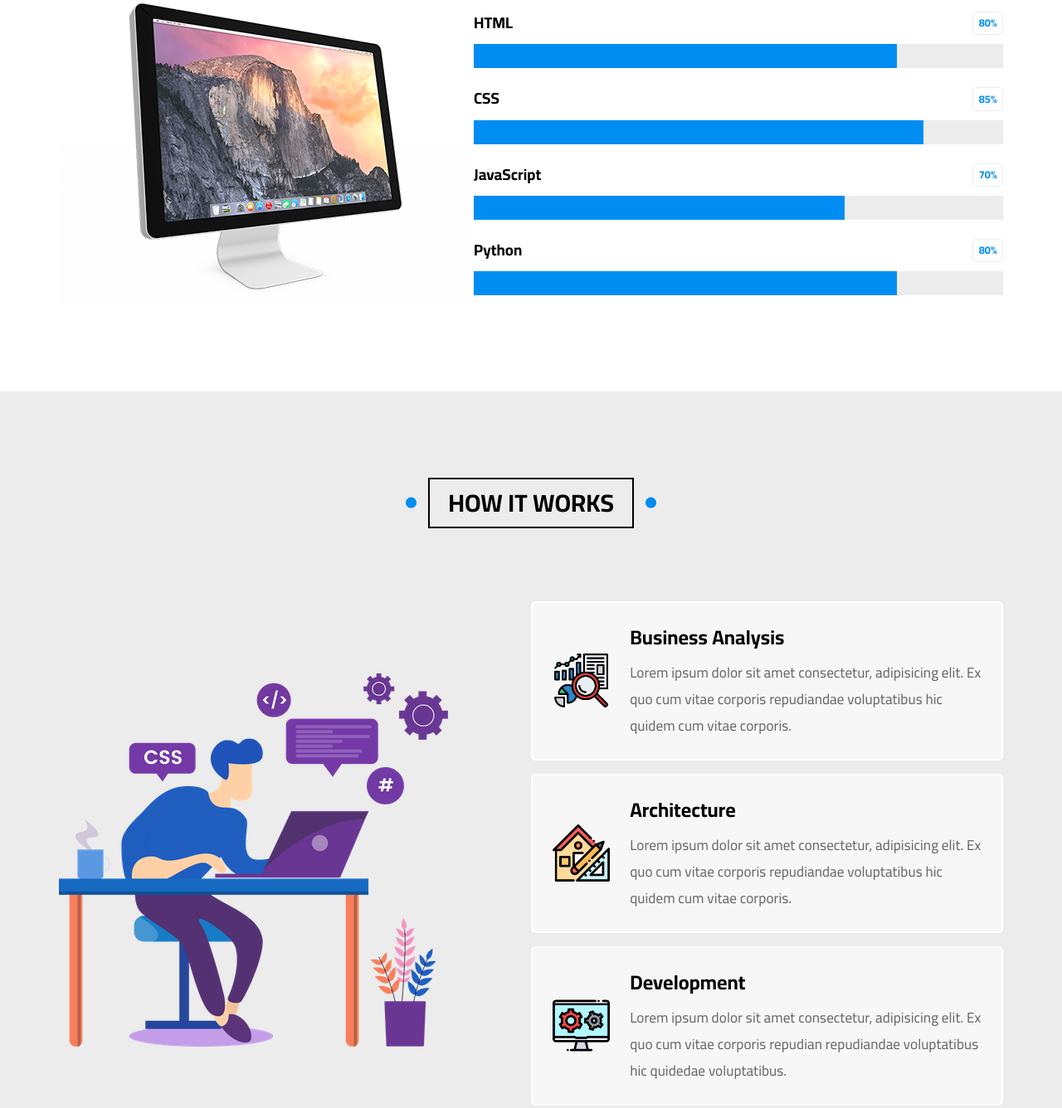
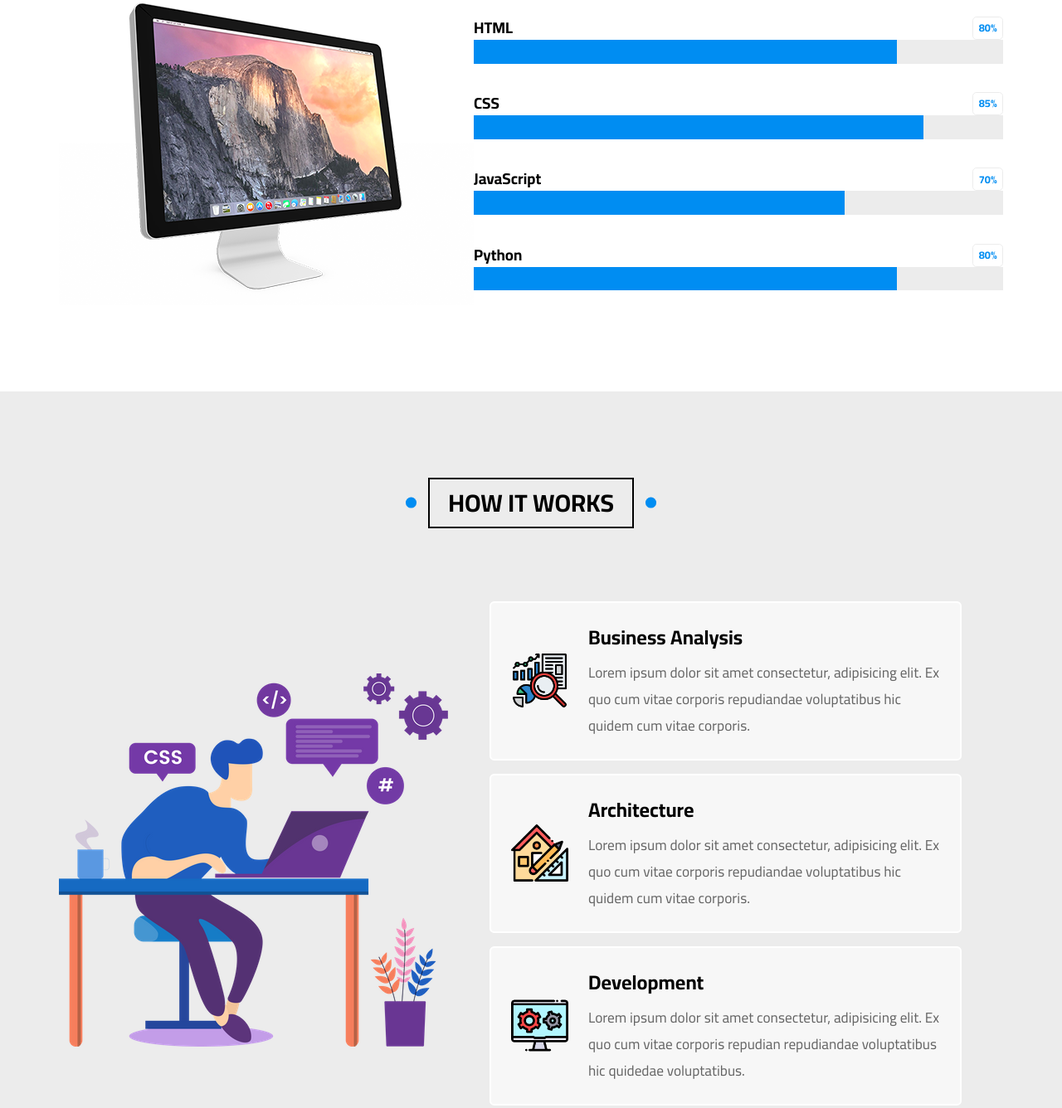
Before and after one commit to H-Keshk/Template-Elzero-Clone, a plain HTML site: page index.html in a window 1280 px wide. Shown: the part 7878-9214 px from the top of the page at 83% size. Drawn offline with Linux system fonts and the light colour scheme.

Commit message:
Update main.css

```diff
--- a/main.css
+++ b/main.css
@@ -1282,7 +1282,7 @@ header .links-list:hover .othr-links-pop {
     position: relative;
     height: 1.8rem;
     background-color: var(--dark-grey);
-    margin-top: 0.7rem;
+    margin-top: 0.5rem 0 1rem;
 }
 
 .bar span {
@@ -1318,7 +1318,7 @@ header .links-list:hover .othr-links-pop {
     display: flex;
     flex-direction: column;
     justify-content: space-evenly;
-    align-items: end;
+    align-items: center;
 }
 
 .step {
@@ -1595,6 +1595,7 @@ header .links-list:hover .othr-links-pop {
     .events-sec .sec-body .mail {
         width: 80%;
         flex-direction: column;
+        align-items: normal;
         border-radius: 0rem;
         -webkit-border-radius: 0rem;
         -moz-border-radius: 0rem;
```
